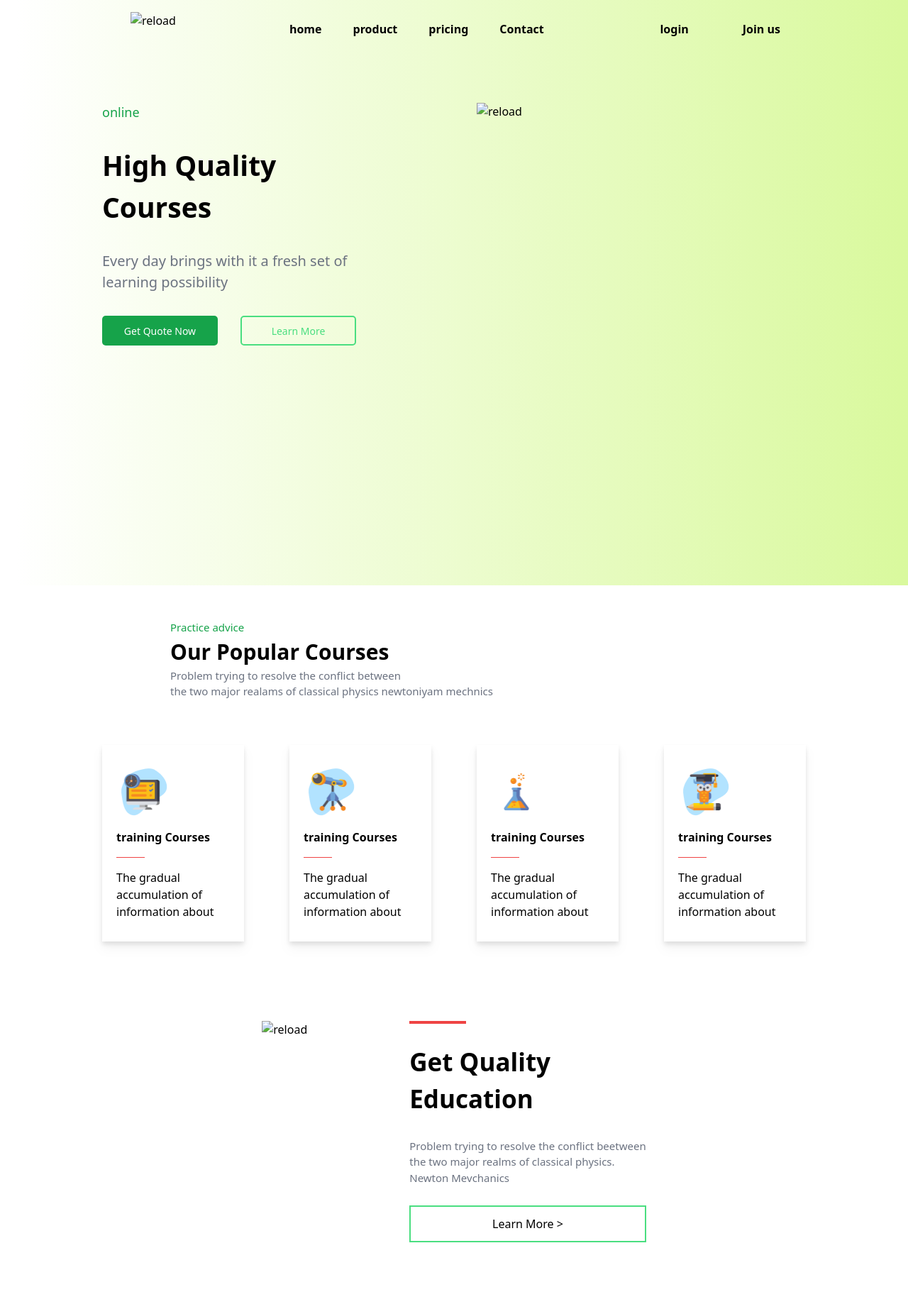
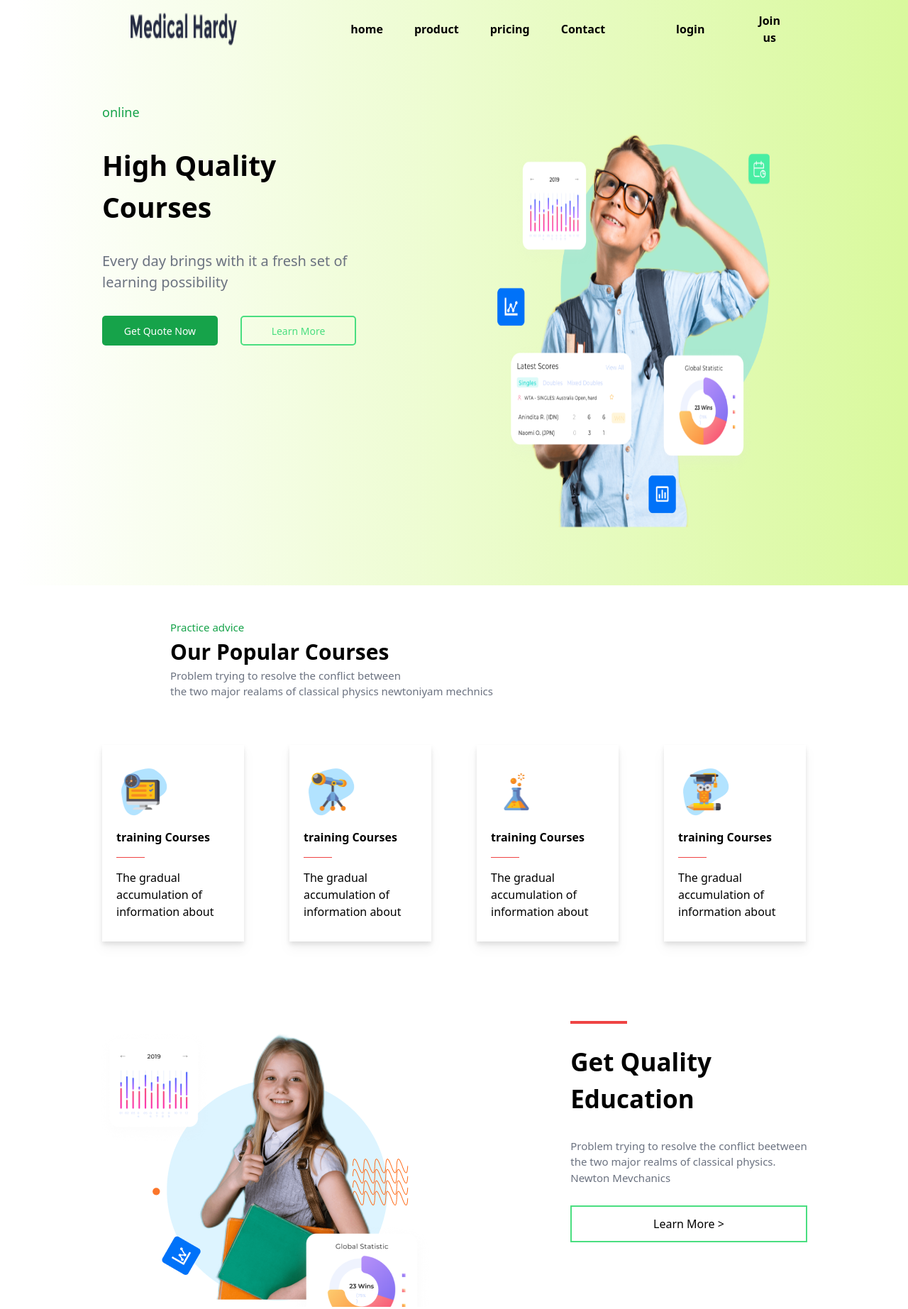
Before and after one commit to Nimeshsathvara/Website-Templete-design-responsive, a plain HTML site: page index.html in a window 1280 px wide. Shown: the top 1845 px of the page at 71% size. Drawn offline with nearby package versions, Linux system fonts and the light colour scheme; the site is published under a folder, as on GitHub Pages, so addresses that start at the root find nothing.

Commit message:
Update index.html
Signed-off-by: Nimesh  <153067103+Nimeshsathvara@users.noreply.github.com>

```diff
--- a/index.html
+++ b/index.html
@@ -17,7 +17,7 @@
             <div
                 class="flex flex-col md:flex-row justify-between gap-5 md:gap-10 lg:gap-40 items-center w-full md:w-auto">
                 <div>
-                    <img src="/Medical Hardy.png" alt="reload" class="h-8 md:h-10 lg:h-12">
+                    <img src="Medical Hardy.png" alt="reload" class="h-8 md:h-10 lg:h-12">
                 </div>
                 <div>
                     <ul class="flex flex-col md:flex-row gap-5 md:gap-6 lg:gap-11 text-black items-center ">
@@ -55,7 +55,7 @@
                 </div>
             </div>
             <div class="order-1 md:order-2 mb-5 md:mb-0">
-                <img class="h-[40vh] md:h-[50vh] lg:h-[75dvh] w-full md:w-[45vw] lg:w-[35dvw]" src="/hero-cover-1.png"
+                <img class="h-[40vh] md:h-[50vh] lg:h-[75dvh] w-full md:w-[45vw] lg:w-[35dvw]" src="hero-cover-1.png"
                     alt="reload">
             </div>
         </div>
@@ -98,7 +98,7 @@
     <!-- section3 -->
     <div class="flex flex-row justify-center my-28 gap-36">
         <div>
-            <img src="/thumb-concept-11.png" alt="reload">
+            <img src="thumb-concept-11.png" alt="reload">
         </div>
 
         <div class="flex flex-col gap-7 ">
@@ -130,7 +130,7 @@
             </button>
         </div>
         <div>
-            <img src="/Video card.png" alt="" class="w-[30dvw]" />
+            <img src="Video card.png" alt="" class="w-[30dvw]" />
         </div>
     </div>
     <!-- section5 -->
@@ -516,7 +516,7 @@
     </div>
     <div class="flex flex-row justify-around py-7 bg-gray-100">
         <p>Made with love by Figmaland All Right Reserved</p>
-        <img src="/social media.png" alt="reload">
+        <img src="social media.png" alt="reload">
     </div>
 </body>
 
```
